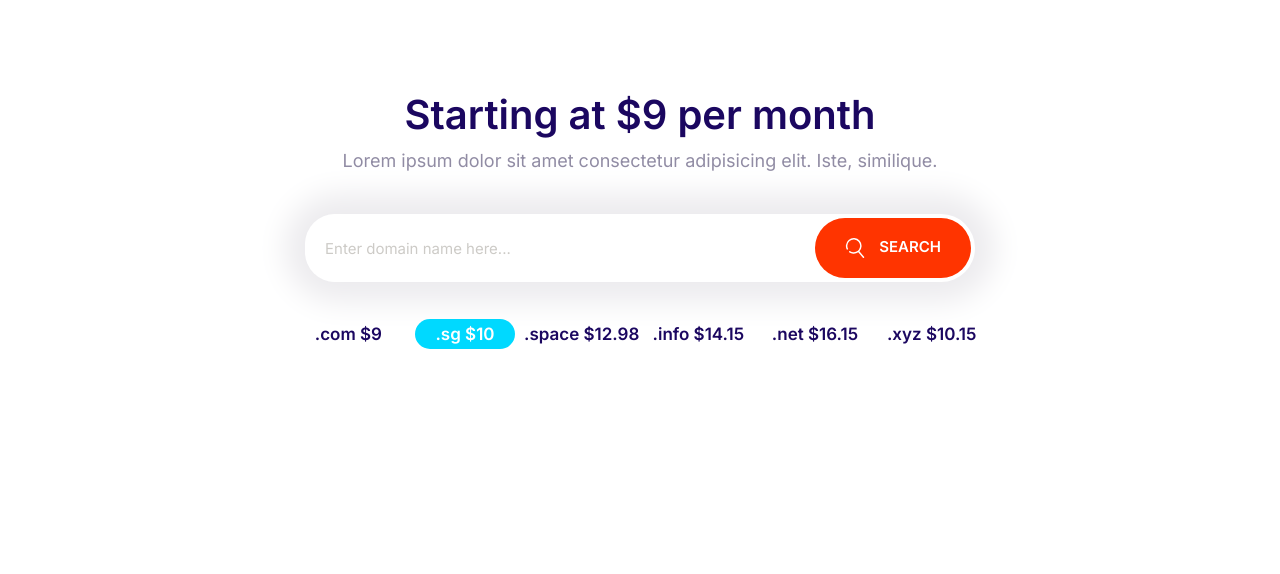
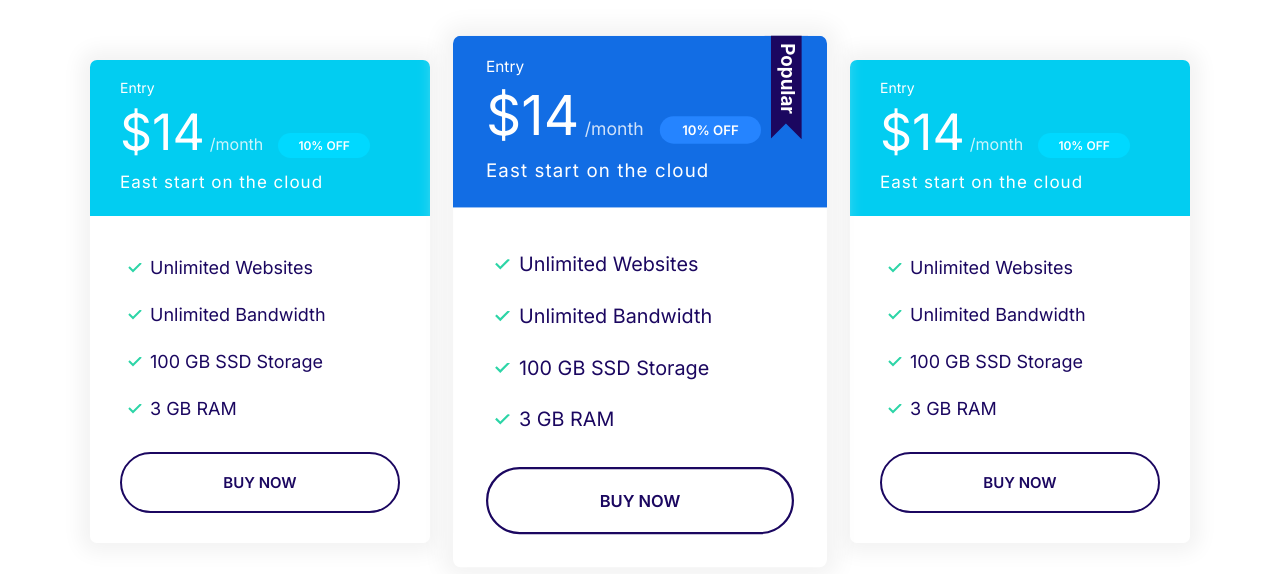
Before and after one commit to isaac-adeoti/moshify, a plain HTML site: page index.html in a window 1280 px wide. Drawn offline with Linux system fonts and the light colour scheme.

Commit message:
Add plans block section with pricing details and hover effects

```diff
--- a/css/styles.css
+++ b/css/styles.css
@@ -316,16 +316,20 @@ a {
 }
 
 .card--primary .card__header {
-  background: var(--color-primary);
+  background: #126de4;
   color: #fff;
 }
 
 .card--secondary .card__header {
-  background: var(--color-secondary);
+  background: #02cdf1;
   color: #fff;
 }
 
 /* Plans */
+.plan {
+  transition: transform 0.25s ease-out;
+}
+
 .plan__name {
   color: #fff;
   margin: 0;
@@ -353,6 +357,10 @@ a {
   margin-bottom: 2rem;
 }
 
+.plan--popular {
+  transform: scale(1.1);
+}
+
 .plan--popular .card__header {
   position: relative;
 }
@@ -364,6 +372,14 @@ a {
   right: 5%;
   top: -6px;
   width: 40px;
+}
+
+.plan:hover {
+  transform: scale(1.05);
+}
+
+.plan--popular:hover {
+  transform: scale(1.15);
 }
 
 @media screen and (min-width: 1024px) {
@@ -738,3 +754,13 @@ a {
     font-size: 1.7rem;
   }
 }
+
+/* Plans Block */
+.block-plans .grid {
+  gap: 8rem 4rem;
+}
+
+.block-plans .card {
+  max-width: 500px;
+  margin: 0 auto;
+}
--- a/index.html
+++ b/index.html
@@ -14,36 +14,72 @@
     <title>Document</title>
   </head>
   <body>
-    <section class="block container block-domain">
-      <header class="block__header">
-        <h2>Starting at $9 per month</h2>
-        <p>
-          Lorem ipsum dolor sit amet consectetur adipisicing elit. Iste,
-          similique.
-        </p>
-      </header>
-      <div class="input-group">
-        <input
-          type="text"
-          class="input"
-          placeholder="Enter domain name here..."
-        />
-        <button class="btn btn--accent">
-          <svg class="icon icon--white">
-            <use xlink:href="images/sprite.svg#search"></use>
-          </svg>
-          Search
-        </button>
+    <section class="block block-plans container">
+      <div class="grid grid--1x3">
+        <div class="plan">
+          <div class="card card--secondary">
+            <header class="card__header">
+              <h3 class="plan__name">Entry</h3>
+              <span class="plan__price">$14</span>
+              <span class="plan__billing-cycle">/month</span>
+              <span class="badge badge--secondary badge--small">10% OFF</span>
+              <div class="plan__description">East start on the cloud</div>
+            </header>
+            <div class="card__body">
+              <ul class="list list--tick">
+                <li class="list__item">Unlimited Websites</li>
+                <li class="list__item">Unlimited Bandwidth</li>
+                <li class="list__item">100 GB SSD Storage</li>
+                <li class="list__item">3 GB RAM</li>
+              </ul>
+              <button class="btn btn--outline btn--block">Buy Now</button>
+            </div>
+          </div>
+        </div>
+        <div class="plan plan--popular">
+          <div class="card card--primary">
+            <header class="card__header">
+              <h3 class="plan__name">Entry</h3>
+              <span class="plan__price">$14</span>
+              <span class="plan__billing-cycle">/month</span>
+              <span class="badge badge--primary badge--small">10% OFF</span>
+              <div class="plan__description">East start on the cloud</div>
+            </header>
+            <div class="card__body">
+              <ul class="list list--tick">
+                <li class="list__item">Unlimited Websites</li>
+                <li class="list__item">Unlimited Bandwidth</li>
+                <li class="list__item">100 GB SSD Storage</li>
+                <li class="list__item">3 GB RAM</li>
+              </ul>
+              <button class="btn btn--outline btn--block">Buy Now</button>
+            </div>
+          </div>
+        </div>
+
+        <div class="plan">
+          <div class="card card--secondary">
+            <header class="card__header">
+              <h3 class="plan__name">Entry</h3>
+              <span class="plan__price">$14</span>
+              <span class="plan__billing-cycle">/month</span>
+              <span class="badge badge--secondary badge--small">10% OFF</span>
+              <div class="plan__description">East start on the cloud</div>
+            </header>
+            <div class="card__body">
+              <ul class="list list--tick">
+                <li class="list__item">Unlimited Websites</li>
+                <li class="list__item">Unlimited Bandwidth</li>
+                <li class="list__item">100 GB SSD Storage</li>
+                <li class="list__item">3 GB RAM</li>
+              </ul>
+              <button class="btn btn--outline btn--block">Buy Now</button>
+            </div>
+          </div>
+        </div>
       </div>
-      <ul class="list block-domain__prices">
-        <li>.com $9</li>
-        <li><span class="badge badge--secondary">.sg $10</span></li>
-        <li>.space $12.98</li>
-        <li>.info $14.15</li>
-        <li>.net $16.15</li>
-        <li>.xyz $10.15</li>
-      </ul>
     </section>
+
     <script src="js/main.js"></script>
   </body>
 </html>
```
Also changed, not shown: components/block-plans.html (added, +65 -0 lines).
